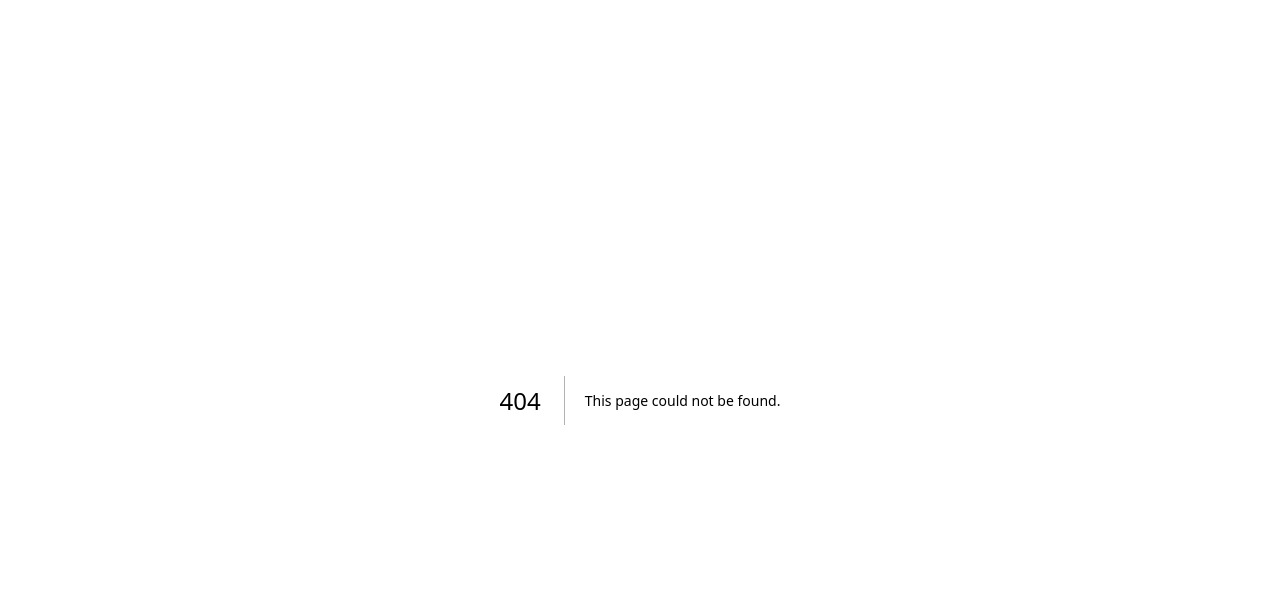
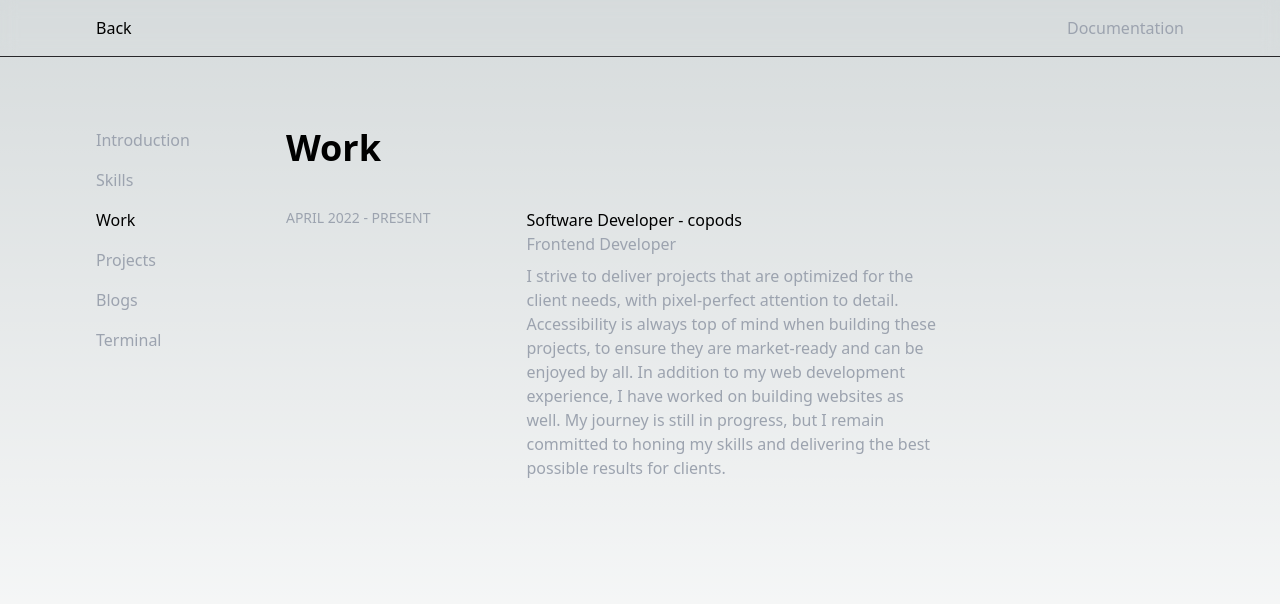
Before and after one commit to Ashu06102000/portfolio, a Next.js app: page /docs/work in a window 1280 px wide. Before the commit this address had no page. Shown: the top 604 px of the page. Built offline with nearby package versions, Linux system fonts and the light colour scheme.

Commit message:
++ project tab added in docs

```diff
--- /dev/null
+++ b/app/docs/work/page.tsx
@@ -0,0 +1,10 @@
+import { WorkTab } from "@/components/Docs/Work";
+
+const Work = () => {
+  return (
+    <div>
+      <div><WorkTab/></div>
+    </div>
+  );
+};
+export default Work;
--- a/components/Docs/Skills.tsx
+++ b/components/Docs/Skills.tsx
@@ -21,6 +21,7 @@ export const SkillsTab = () => {
     "Github",
     "Vercel",
     "Sendgrid",
+    "Accessibility"
   ];
   return (
     <div className="flex flex-col gap-10">
@@ -36,7 +37,7 @@ export const SkillsTab = () => {
             <span>{DocsConstants.LANGUAGES} -</span>
             {languages.map((ln) => {
               return (
-                <span className="text-gray-400 px" key={ln}>
+                <span className="text-gray-400 px-1.5" key={ln}>
                   {ln}
                 </span>
               );
@@ -46,7 +47,7 @@ export const SkillsTab = () => {
             <span>{DocsConstants.FRAMEWORKS} -</span>
             {framework.map((framework) => {
               return (
-                <span className="text-gray-400 px" key={framework}>
+                <span className="text-gray-400 px-1.5" key={framework}>
                   {framework}
                 </span>
               );
@@ -56,7 +57,7 @@ export const SkillsTab = () => {
             <span>{DocsConstants.WEBSITE_BUILDING_TOOLS} -</span>
             {website.map((website) => {
               return (
-                <span className="text-gray-400 px" key={website}>
+                <span className="text-gray-400 px-1.5" key={website}>
                   {website}
                 </span>
               );
@@ -66,8 +67,8 @@ export const SkillsTab = () => {
             <span>{DocsConstants.DATABASE_ORM} -</span>
             {database.map((database) => {
               return (
-                <span className="text-gray-400 px" key={database}>
-                  {database} ,
+                <span className="text-gray-400 px-1.5" key={database}>
+                  {database}
                 </span>
               );
             })}
@@ -76,7 +77,7 @@ export const SkillsTab = () => {
             <span>{DocsConstants.TESTING} -</span>
             {testing.map((testing) => {
               return (
-                <span className="text-gray-400 px" key={testing}>
+                <span className="text-gray-400 px-1.5" key={testing}>
                   {testing}
                 </span>
               );
@@ -86,7 +87,7 @@ export const SkillsTab = () => {
             <span>{DocsConstants.STATE_MANAGEMENT} -</span>
             {state_management.map((sm) => {
               return (
-                <span className="text-gray-400 px" key={sm}>
+                <span className="text-gray-400 px-1.5" key={sm}>
                   {sm}
                 </span>
               );
@@ -96,7 +97,7 @@ export const SkillsTab = () => {
             <span>{DocsConstants.UI_LIBRARIES} -</span>
             {ui_libraries.map((ul) => {
               return (
-                <span className="text-gray-400 px" key={ul}>
+                <span className="text-gray-400 px-1.5" key={ul}>
                   {ul}
                 </span>
               );
@@ -106,7 +107,7 @@ export const SkillsTab = () => {
             <span>{DocsConstants.CLOUD} -</span>
             {cloud.map((cloud) => {
               return (
-                <span className="text-gray-400 px" key={cloud}>
+                <span className="text-gray-400 px-1.5" key={cloud}>
                   {cloud}
                 </span>
               );
@@ -116,7 +117,7 @@ export const SkillsTab = () => {
             <span>{DocsConstants.MISCELLANEOUS} -</span>
             {miscellaneous.map((miscellaneous) => {
               return (
-                <span className="text-gray-400 px" key={miscellaneous}>
+                <span className="text-gray-400 px-1.5" key={miscellaneous}>
                   {miscellaneous}
                 </span>
               );
--- /dev/null
+++ b/components/Docs/Work.tsx
@@ -0,0 +1,30 @@
+import { DocsConstants } from "@/constants/common-constants";
+
+export const WorkTab = () => {
+  return (
+    <div className="flex flex-col gap-10">
+      <h4 className="text-4xl font-semibold">{DocsConstants.WORK}</h4>
+      <div className="flex gap-24">
+        <span className="text-sm whitespace-pre text-gray-400">APRIL 2022 - PRESENT</span>
+        <div className="flex flex-col">
+          <span>
+            Software Developer -{" "}
+            <a target="_blank" href="https://www.copods.co/">
+              copods
+            </a>
+          </span>
+          <span className="text-gray-400">Frontend Developer</span>
+          <span className="mt-2 text-gray-400">
+            I strive to deliver projects that are optimized for the client
+            needs, with pixel-perfect attention to detail. Accessibility is
+            always top of mind when building these projects, to ensure they are
+            market-ready and can be enjoyed by all. In addition to my web
+            development experience, I have worked on building websites as well.
+            My journey is still in progress, but I remain committed to honing my
+            skills and delivering the best possible results for clients.{" "}
+          </span>
+        </div>
+      </div>
+    </div>
+  );
+};
```
